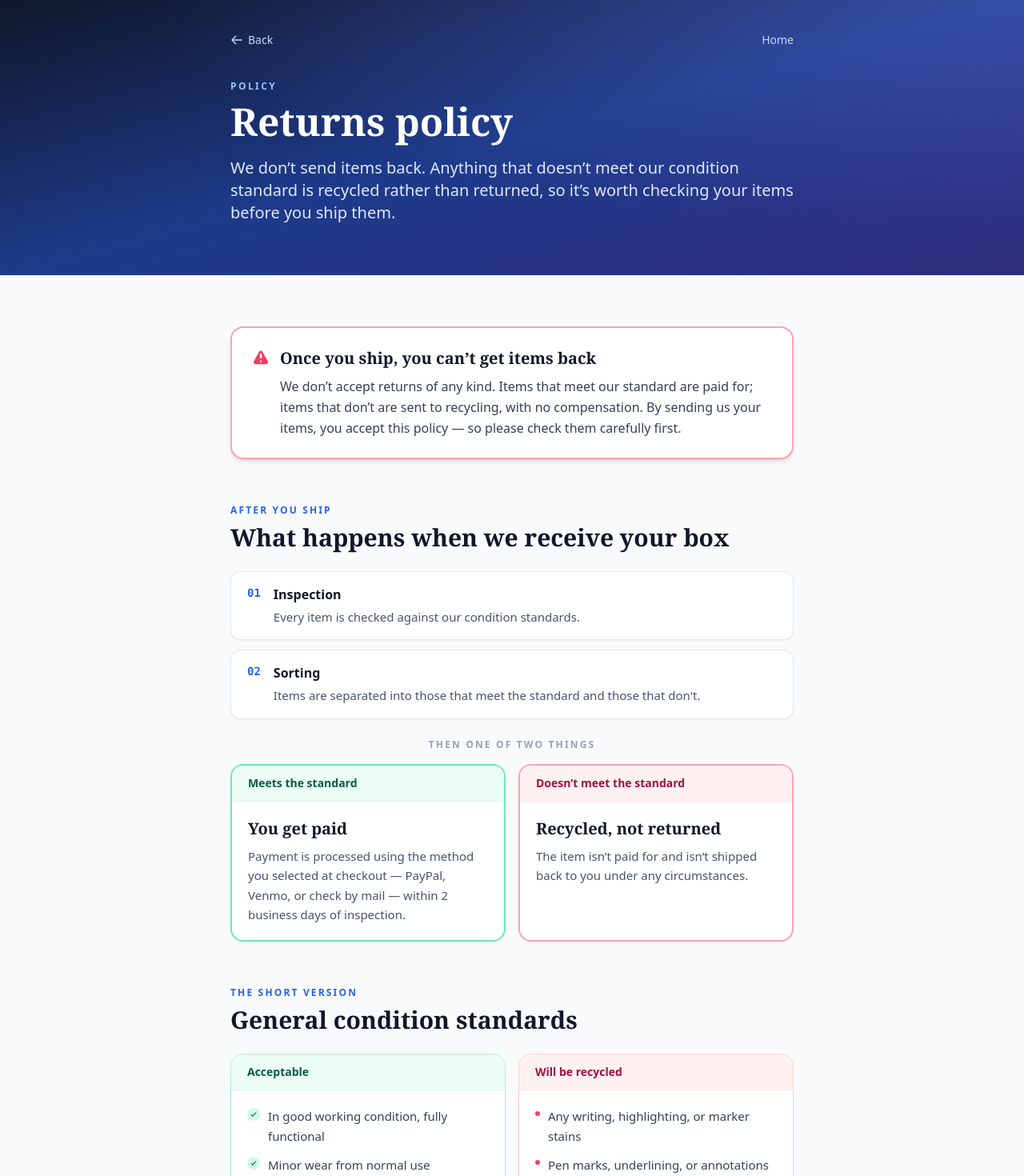
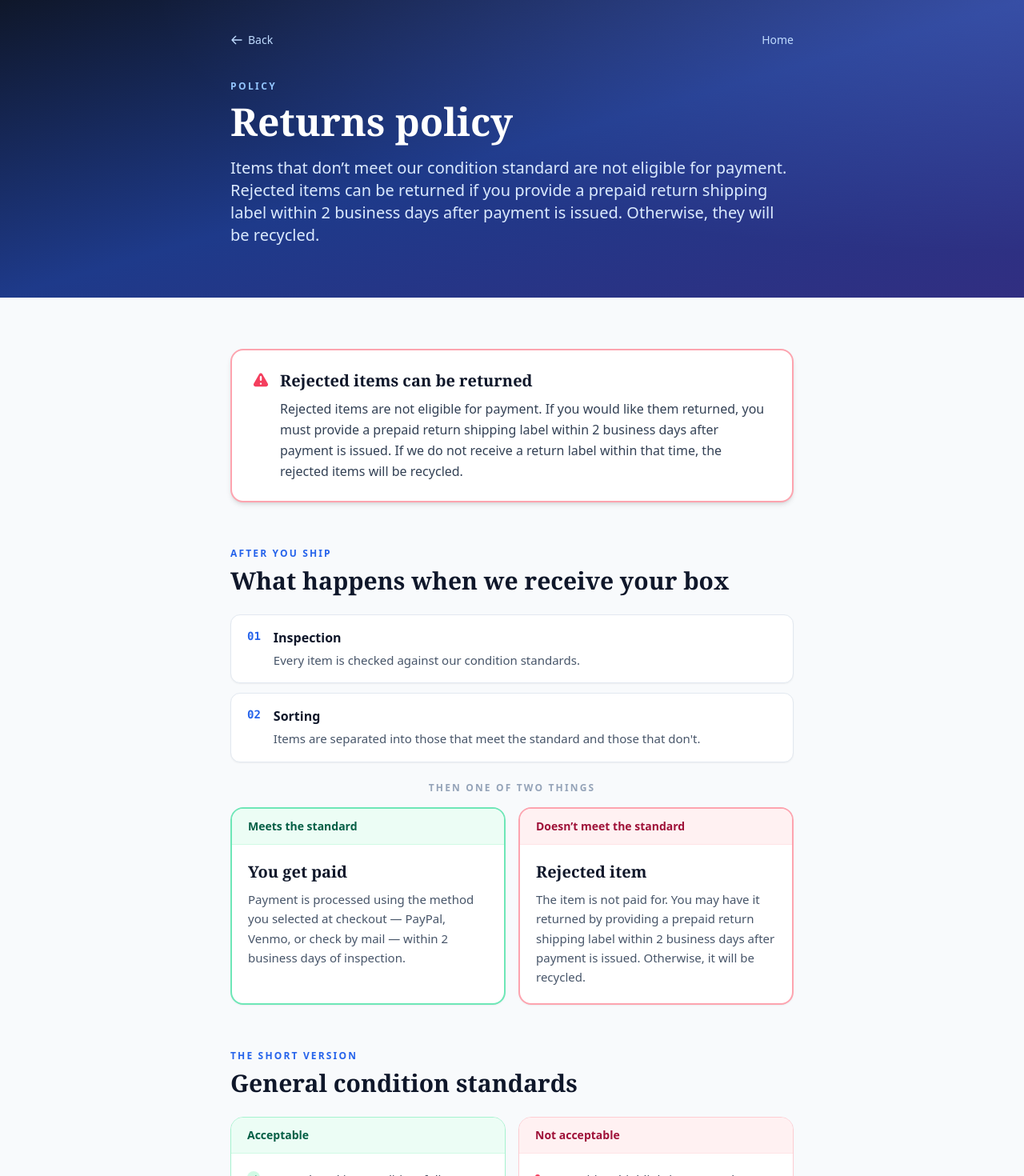
Before and after one commit to teskapnj/new-book-marketplace, a Next.js app: page /returns-policy in a window 1280 px wide. Shown: the top 1470 px of the page at 80% size. Built offline with nearby package versions, Linux system fonts and the light colour scheme; no server answers.

Commit message:
update rejected item return policy

```diff
--- a/app/condition-guidelines/page.tsx
+++ b/app/condition-guidelines/page.tsx
@@ -325,10 +325,12 @@ export default function ConditionGuidelines() {
                 </h2>
 
                 <p className="mt-2 text-[16px] leading-relaxed text-slate-700">
-                  Please review your items before sending them. Items that
-                  don&apos;t meet our condition requirements may not qualify
-                  for payment and cannot be returned.
-                </p>
+  Please review your items before sending them. Items that
+  don&apos;t meet our condition requirements are not eligible
+  for payment. Rejected items can be returned if you provide
+  a prepaid return shipping label within 2 business days after
+  payment is issued. Otherwise, they will be recycled.
+</p>
               </div>
             </div>
           </div>
--- a/app/returns-policy/page.tsx
+++ b/app/returns-policy/page.tsx
@@ -65,9 +65,9 @@ export default function ReturnsPolicyPage() {
           </h1>
 
           <p className="mt-5 text-lg sm:text-xl leading-relaxed text-blue-100">
-            We don&rsquo;t send items back. Anything that doesn&rsquo;t meet our condition standard is
-            recycled rather than returned, so it&rsquo;s worth checking your items before you ship
-            them.
+          Items that don&rsquo;t meet our condition standard are not eligible for payment.
+Rejected items can be returned if you provide a prepaid return shipping label
+within 2 business days after payment is issued. Otherwise, they will be recycled.
           </p>
         </div>
       </header>
@@ -91,12 +91,13 @@ export default function ReturnsPolicyPage() {
               </svg>
               <div>
                 <h2 className="font-serif text-xl font-bold text-slate-900">
-                  Once you ship, you can&rsquo;t get items back
+                Rejected items can be returned
                 </h2>
                 <p className="mt-2 text-[16px] leading-relaxed text-slate-700">
-                  We don&rsquo;t accept returns of any kind. Items that meet our standard are paid
-                  for; items that don&rsquo;t are sent to recycling, with no compensation. By sending
-                  us your items, you accept this policy — so please check them carefully first.
+                Rejected items are not eligible for payment. If you would like them returned,
+you must provide a prepaid return shipping label within 2 business days after
+payment is issued. If we do not receive a return label within that time, the
+rejected items will be recycled.
                 </p>
               </div>
             </div>
@@ -152,11 +153,12 @@ export default function ReturnsPolicyPage() {
                 Doesn&rsquo;t meet the standard
               </p>
               <div className="px-5 py-5">
-                <p className="font-serif text-xl font-bold text-slate-900">Recycled, not returned</p>
-                <p className="mt-2 text-[15px] leading-relaxed text-slate-600">
-                  The item isn&rsquo;t paid for and isn&rsquo;t shipped back to you under any
-                  circumstances.
-                </p>
+              <p className="font-serif text-xl font-bold text-slate-900">Rejected item</p>
+<p className="mt-2 text-[15px] leading-relaxed text-slate-600">
+  The item is not paid for. You may have it returned by providing a prepaid
+  return shipping label within 2 business days after payment is issued.
+  Otherwise, it will be recycled.
+</p>
               </div>
             </div>
           </div>
@@ -201,7 +203,7 @@ export default function ReturnsPolicyPage() {
 
             <div className="overflow-hidden rounded-2xl border border-rose-200 bg-white shadow-sm">
               <p className="border-b border-rose-100 bg-rose-50 px-5 py-3 text-sm font-semibold text-rose-800">
-                Will be recycled
+              Not acceptable
               </p>
               <ul className="space-y-3 px-5 py-5 text-[15px] leading-relaxed text-slate-700">
                 {UNACCEPTABLE.map((item) => (
@@ -242,7 +244,7 @@ export default function ReturnsPolicyPage() {
           <h2 className="font-serif text-2xl font-bold text-white">Not sure about an item?</h2>
           <p className="mx-auto mt-3 max-w-md text-blue-100">
             Ask us before you ship it. It&rsquo;s much easier to answer a question now than to explain
-            a recycled item later.
+            a rejected item later.
           </p>
           <Link
             href="/contact"
--- a/app/seller-guide/page.tsx
+++ b/app/seller-guide/page.tsx
@@ -402,7 +402,7 @@ export default function SellerGuidePage() {
                 <Bullets
                   items={[
                     "Only items meeting the condition guide are paid for",
-                    "Non-qualifying items are recycled, not returned",
+                    "Non-qualifying items can be returned if you provide a prepaid return shipping label within 2 business days after payment; otherwise, they are recycled",
                     "Review the condition guide one last time",
                   ]}
                 />
--- a/app/terms/page.tsx
+++ b/app/terms/page.tsx
@@ -12,7 +12,7 @@ const SECTIONS = [
     title: "Submission acceptance and rejection",
   },
   { id: "condition", n: "05", title: "Condition standards and inspection" },
-  { id: "no-returns", n: "06", title: "No returns policy" },
+  { id: "no-returns", n: "06", title: "Rejected items return policy" },
   { id: "payment", n: "07", title: "Payment terms" },
   { id: "shipping", n: "08", title: "Shipping and labels" },
   { id: "prohibited", n: "09", title: "What we don't buy" },
@@ -244,12 +244,21 @@ export default function TermsPage() {
                 "Items must function properly without defects",
               ]}
             />
-            <Callout tone="danger" label="Important">
-              Except for verified transit damage covered under our shipping
-              policy, items that do not meet our condition standards will not be
-              paid for and will be sent directly to recycling. We do not return
-              rejected items under any circumstances.
-            </Callout>
+            <section id="no-returns" className="scroll-mt-8">
+  <SectionHeading n="06" title="Rejected items return policy" />
+  <p className="mt-4 text-[16px] leading-relaxed text-slate-700">
+    If any items are rejected after inspection, you may request to have
+    them returned by providing a prepaid return shipping label.
+  </p>
+  <List
+    items={[
+      "Rejected items are not eligible for payment",
+      "You must provide a prepaid return shipping label within 2 business days after payment is issued",
+      "If we do not receive a return label within that time, the rejected items will be recycled",
+      "Return shipping costs are the seller's responsibility",
+    ]}
+  />
+</section>
             <Link
               href="/condition-guidelines"
               className="mt-5 inline-flex items-center text-sm font-semibold text-blue-600 hover:text-blue-700"
@@ -272,17 +281,17 @@ export default function TermsPage() {
           </section>
 
           <section id="no-returns" className="scroll-mt-8">
-            <SectionHeading n="06" title="No returns policy" />
+  <SectionHeading n="06" title="Rejected items return policy" />
   <p className="mt-4 text-[16px] leading-relaxed text-slate-700">
-              <strong>We do not accept returns of any kind.</strong> By using
-              our service, you acknowledge and agree that:
+    If any items are rejected after inspection, you may request to have
+    them returned by providing a prepaid return shipping label.
   </p>
   <List
     items={[
-                "Once items are shipped to us, they cannot be returned to you",
-                "Items not meeting our condition standards will be recycled",
-                "No payment will be made for recycled items",
-                "All sales are final once items are processed",
+      "Rejected items are not eligible for payment",
+      "You must provide a prepaid return shipping label within 2 business days after payment is issued",
+      "If we do not receive a return label within that time, the rejected items will be recycled",
+      "Return shipping costs are the seller's responsibility",
     ]}
   />
 </section>
--- a/components/CheckoutForm.tsx
+++ b/components/CheckoutForm.tsx
@@ -987,8 +987,10 @@ export default function CheckoutForm({
           <a href="/privacy-policy" className="text-blue-600 underline">
             Privacy Policy
           </a>
-          . Items that don&apos;t meet our condition standard are recycled and
-          not returned.
+          . Items that don&apos;t meet our condition standard are not eligible
+for payment. Rejected items can be returned if you provide a prepaid
+return shipping label within 2 business days after payment is issued.
+Otherwise, they will be recycled.
         </p>
 
         <button
```
Lines whose indentation alone changed are shown as unchanged.
